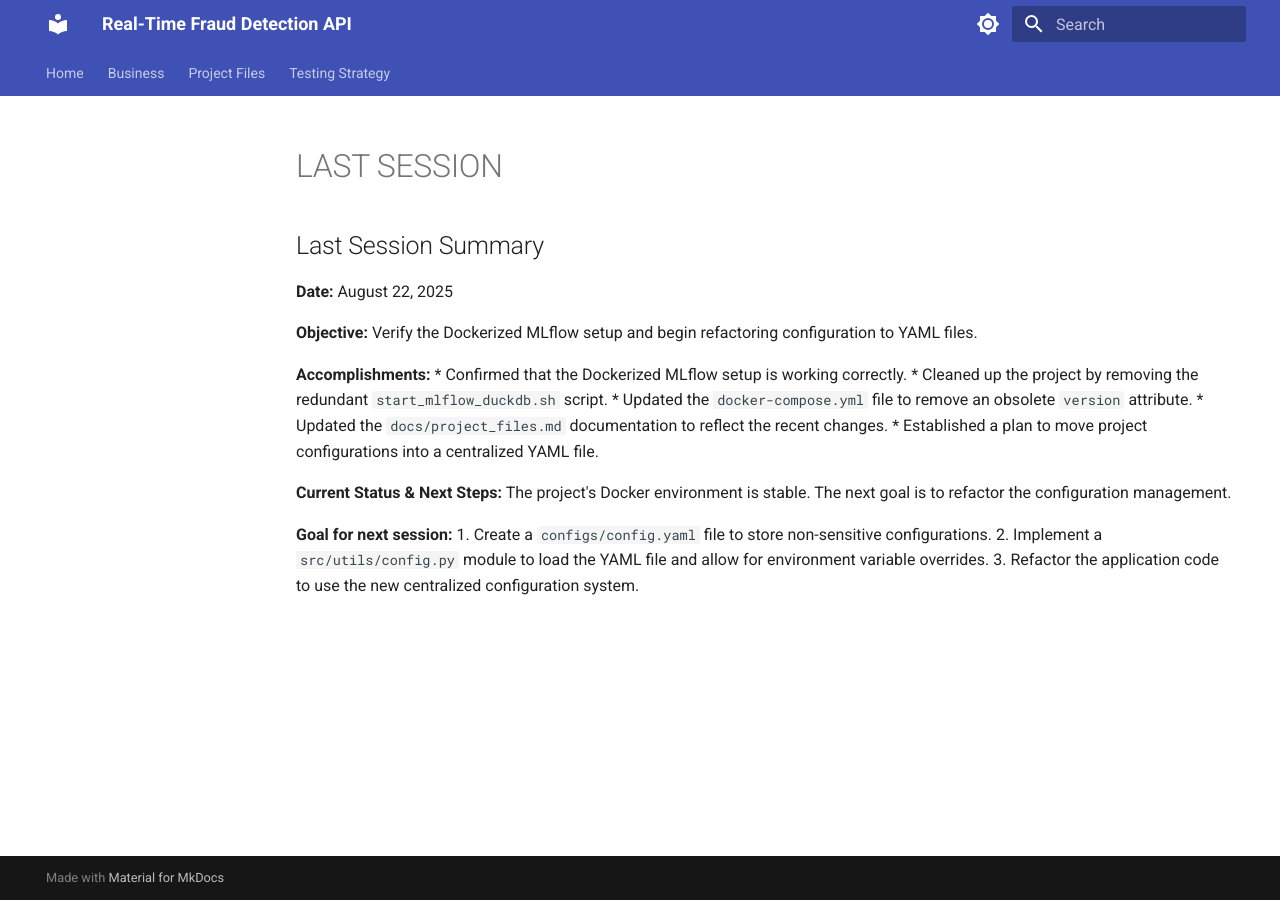
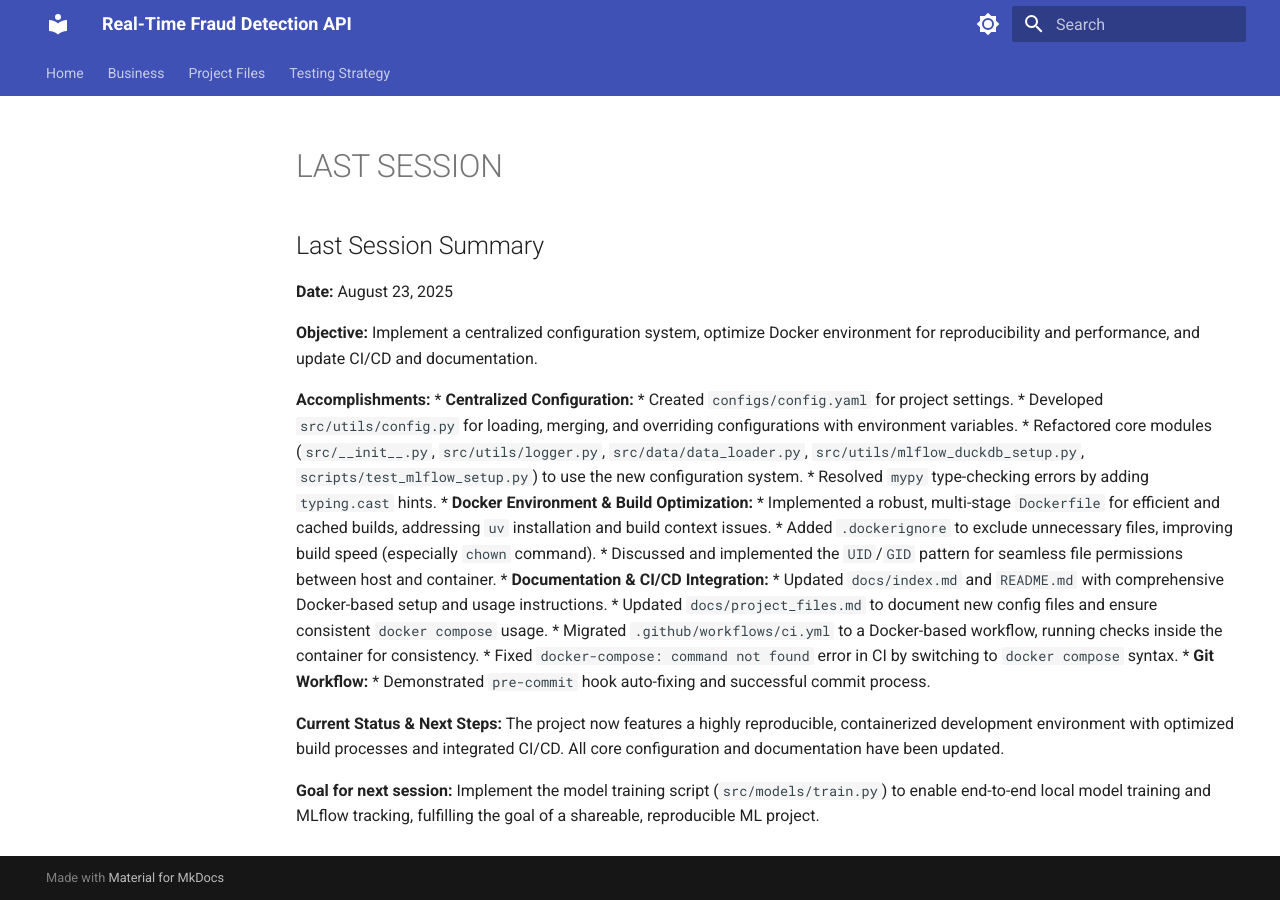
Before and after one commit to felipebita/ml_fraud_detection, an MkDocs documentation site: the page built from docs/LAST_SESSION.md, in a window 1280 px wide. Built offline with MkDocs 1.6.1 and Material for MkDocs 9.7.7, drawn with Linux system fonts in a browser that asks for light colours.

Commit message:
new docs

```diff
--- a/docs/LAST_SESSION.md
+++ b/docs/LAST_SESSION.md
@@ -1,20 +1,29 @@
 ## Last Session Summary
 
-**Date:** August 22, 2025
+**Date:** August 23, 2025
 
-**Objective:** Verify the Dockerized MLflow setup and begin refactoring configuration to YAML files.
+**Objective:** Implement a centralized configuration system, optimize Docker environment for reproducibility and performance, and update CI/CD and documentation.
 
 **Accomplishments:**
-*   Confirmed that the Dockerized MLflow setup is working correctly.
-*   Cleaned up the project by removing the redundant `start_mlflow_duckdb.sh` script.
-*   Updated the `docker-compose.yml` file to remove an obsolete `version` attribute.
-*   Updated the `docs/project_files.md` documentation to reflect the recent changes.
-*   Established a plan to move project configurations into a centralized YAML file.
+*   **Centralized Configuration:**
+    *   Created `configs/config.yaml` for project settings.
+    *   Developed `src/utils/config.py` for loading, merging, and overriding configurations with environment variables.
+    *   Refactored core modules (`src/__init__.py`, `src/utils/logger.py`, `src/data/data_loader.py`, `src/utils/mlflow_duckdb_setup.py`, `scripts/test_mlflow_setup.py`) to use the new configuration system.
+    *   Resolved `mypy` type-checking errors by adding `typing.cast` hints.
+*   **Docker Environment & Build Optimization:**
+    *   Implemented a robust, multi-stage `Dockerfile` for efficient and cached builds, addressing `uv` installation and build context issues.
+    *   Added `.dockerignore` to exclude unnecessary files, improving build speed (especially `chown` command).
+    *   Discussed and implemented the `UID`/`GID` pattern for seamless file permissions between host and container.
+*   **Documentation & CI/CD Integration:**
+    *   Updated `docs/index.md` and `README.md` with comprehensive Docker-based setup and usage instructions.
+    *   Updated `docs/project_files.md` to document new config files and ensure consistent `docker compose` usage.
+    *   Migrated `.github/workflows/ci.yml` to a Docker-based workflow, running checks inside the container for consistency.
+    *   Fixed `docker-compose: command not found` error in CI by switching to `docker compose` syntax.
+*   **Git Workflow:**
+    *   Demonstrated `pre-commit` hook auto-fixing and successful commit process.
 
 **Current Status & Next Steps:**
-The project's Docker environment is stable. The next goal is to refactor the configuration management.
+The project now features a highly reproducible, containerized development environment with optimized build processes and integrated CI/CD. All core configuration and documentation have been updated.
 
 **Goal for next session:**
-1.  Create a `configs/config.yaml` file to store non-sensitive configurations.
-2.  Implement a `src/utils/config.py` module to load the YAML file and allow for environment variable overrides.
-3.  Refactor the application code to use the new centralized configuration system.
+Implement the model training script (`src/models/train.py`) to enable end-to-end local model training and MLflow tracking, fulfilling the goal of a shareable, reproducible ML project.
```
Also changed, not shown: docs/assistant_start.md (added, +3 -0 lines).
